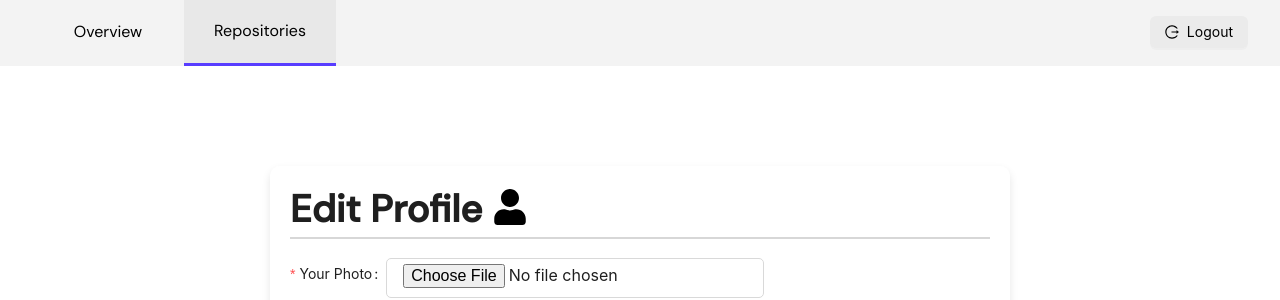
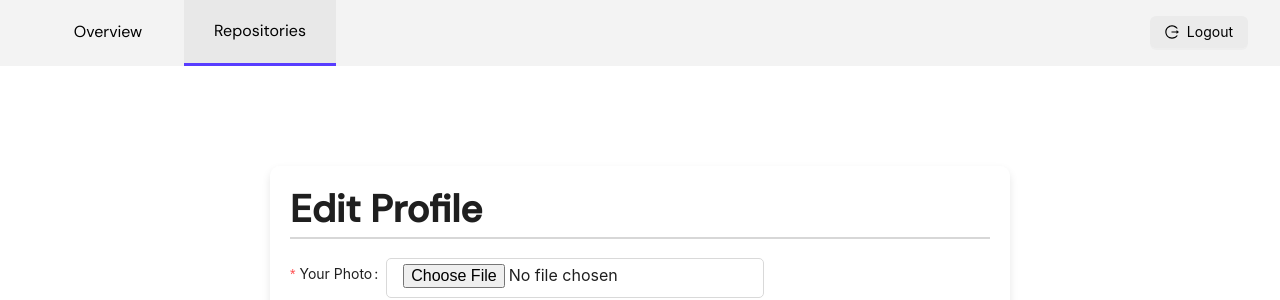
Before and after one commit to CauBitten/SaraVideo, a React (Vite) app in the folder frontend/: page /editar-usuario in a window 1280 px wide. Shown: the top 300 px of the page. Built offline with nearby package versions, Linux system fonts and the light colour scheme; no server answers.

Commit message:
Small Fix User Edit

```diff
--- a/frontend/src/components/edit_user/UserEditForm.jsx
+++ b/frontend/src/components/edit_user/UserEditForm.jsx
@@ -3,7 +3,6 @@ import { Form, Input, Button, Typography } from "antd";
 import { useNavigate } from "react-router-dom";
 import api from "../../api";
 import "../../styles/UserEdit.css"; // Importe o novo CSS
-import { FaUser } from "react-icons/fa";
 
 const { Title } = Typography;
 
@@ -42,7 +41,7 @@ function UserEditForm() {
   return (
     <div className="user-edit-form-container">
       <Title level={1} className="user-edit-form-title">
-        Edit Profile <FaUser size={36} color="black" className="icone-user" />
+        Edit Profile
       </Title>
       <Form
         form={form}
```
